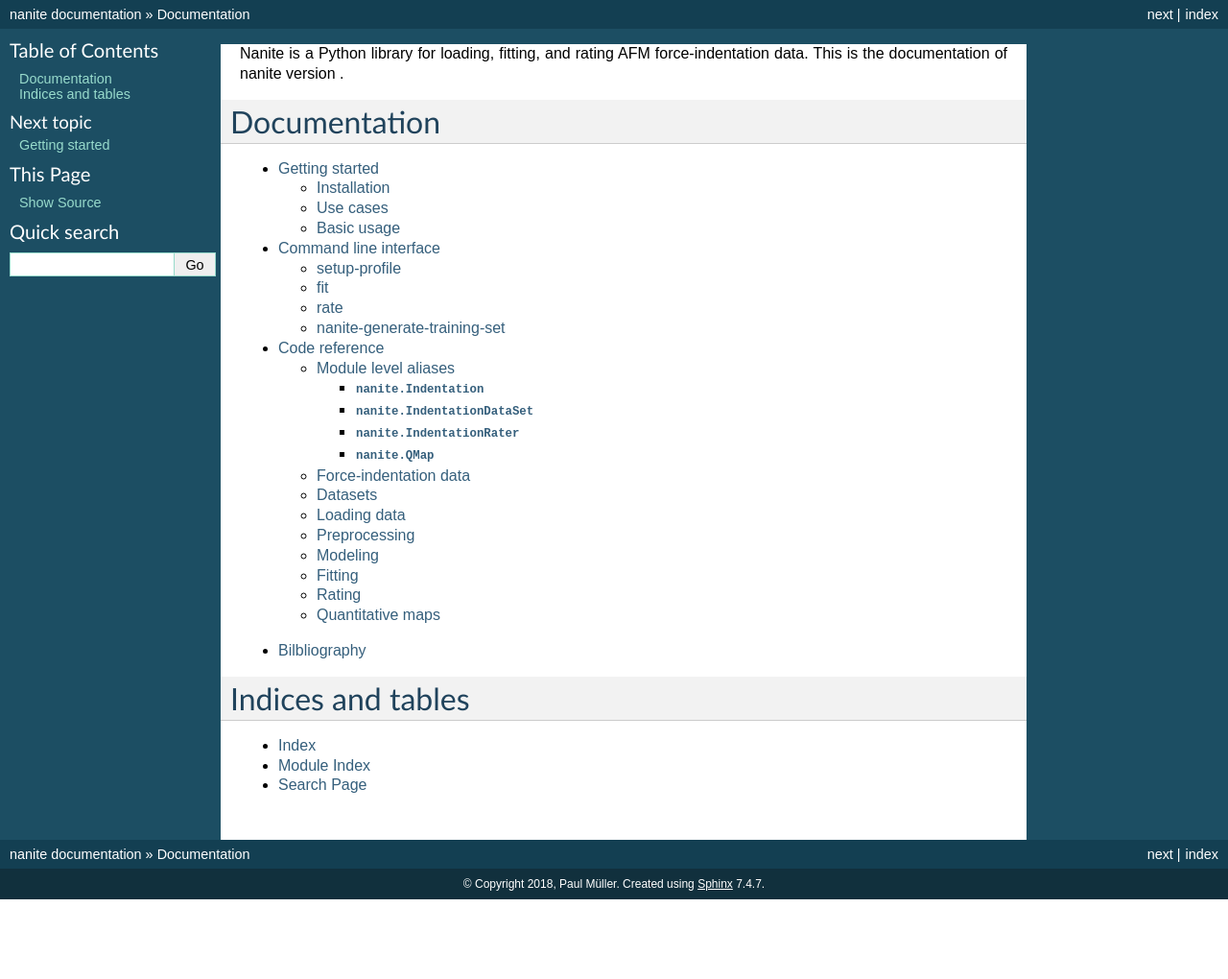
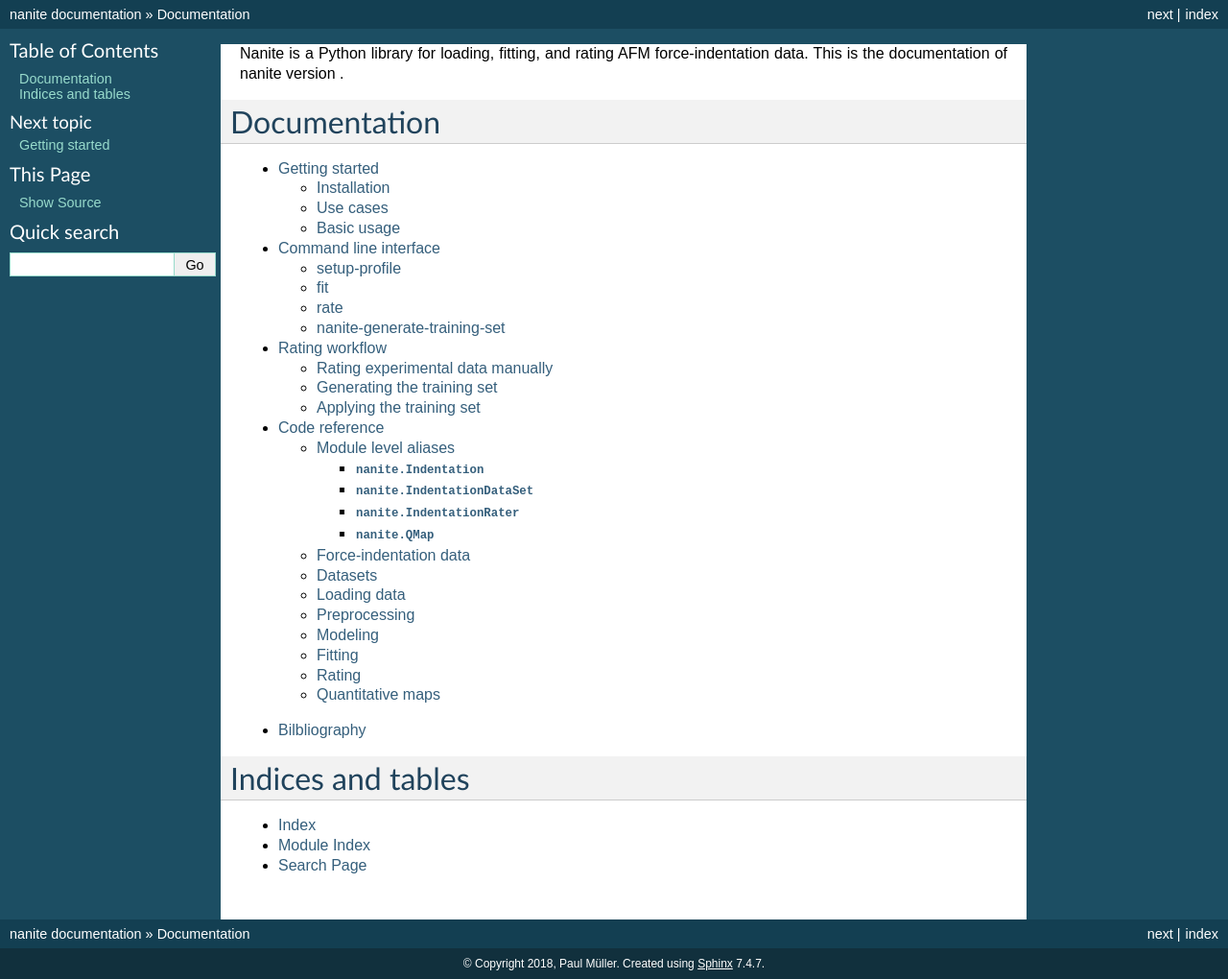
Before and after one commit to AFM-analysis/nanite, a Sphinx documentation site: the page built from docs/index.rst, in a window 1280 px wide. Shown: the whole page at 96% size. Built offline with Sphinx 7.4.7, drawn with Linux system fonts in a browser that asks for light colours; pages that are not in the unit, such as notebooks, are missing from menus; the version number could not be read and is left out; before the commit the page ends 937 px from its top, so only the background shows below that; part of the change alters nothing that is shown.

Commit message:
docs: add ref to public training set data

```diff
--- a/docs/index.rst
+++ b/docs/index.rst
@@ -13,6 +13,7 @@ Documentation
 
    sec_getting_started
    sec_cli
+   sec_rating_workflow
    sec_examples
    sec_code_reference
 
--- a/docs/nanite.bib
+++ b/docs/nanite.bib
@@ -1,3 +1,12 @@
 % Encoding: UTF-8
 
+@Article{zef18,
+  author  = {Paul Müller and Stephanie Möllmert and Jochen Guck},
+  title   = {{Atomic force microscopy indentation data of zebrafish spinal cord sections}},
+  journal = {Figshare},
+  year    = {2018},
+  month   = {11},
+  doi     = {10.6084/m9.figshare.7297202.v1},
+}
+
 @Comment{jabref-meta: databaseType:bibtex;}
--- /dev/null
+++ b/docs/sec_rating_workflow.rst
@@ -0,0 +1,42 @@
+.. _sec_rating:
+
+===============
+Rating workflow
+===============
+One of the main aims of nanite is to simplify data analysis by sorting out
+bad curves automatically based on a user defined rating scheme.
+Nanite allows to automate the rating process using machine learning,
+based on `scikit-learn <http://scikit-learn.org/>`_.
+In short, an estimator is trained with a sample dataset that was manually
+rated by a user. This estimator is then applied to new data and, in an
+optimal scenario, reproduces the rating scheme that the user intended
+when he rated the training dataset.
+
+Nanite already comes with a default training set that is based on AFM
+data recorded for zebrafish spinal cord sections, called `zef18`.
+The original dataset is available on figshare :cite:`zef18`.
+Download links:
+(SHA256 sum: 63d89a8aa911a255fb4597b2c1801e30ea14810feef1bb42c11ef10f02a1d055).
+
+- https://ndownloader.figshare.com/files/13481393
+
+With nanite, you can also create your own training set. The required steps
+to do so are described in the following.
+
+
+Rating experimental data manually
+=================================
+- ref to available models
+- ref to fitting guide
+- nanite-setup-profile
+- nanite-rate
+
+
+Generating the training set
+===========================
+- nanite-generate-trainining-set
+
+
+Applying the training set
+=========================
+- set file system location of training set in rate_quality
```
